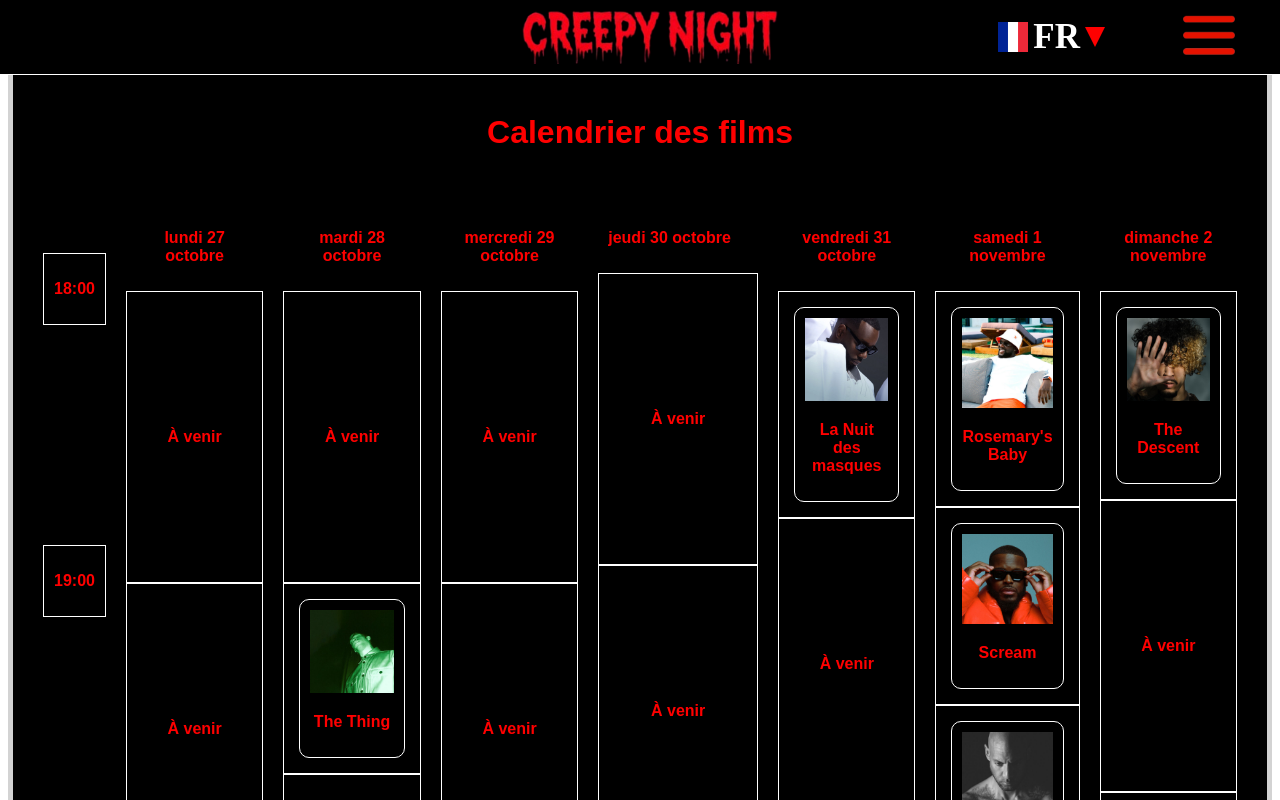
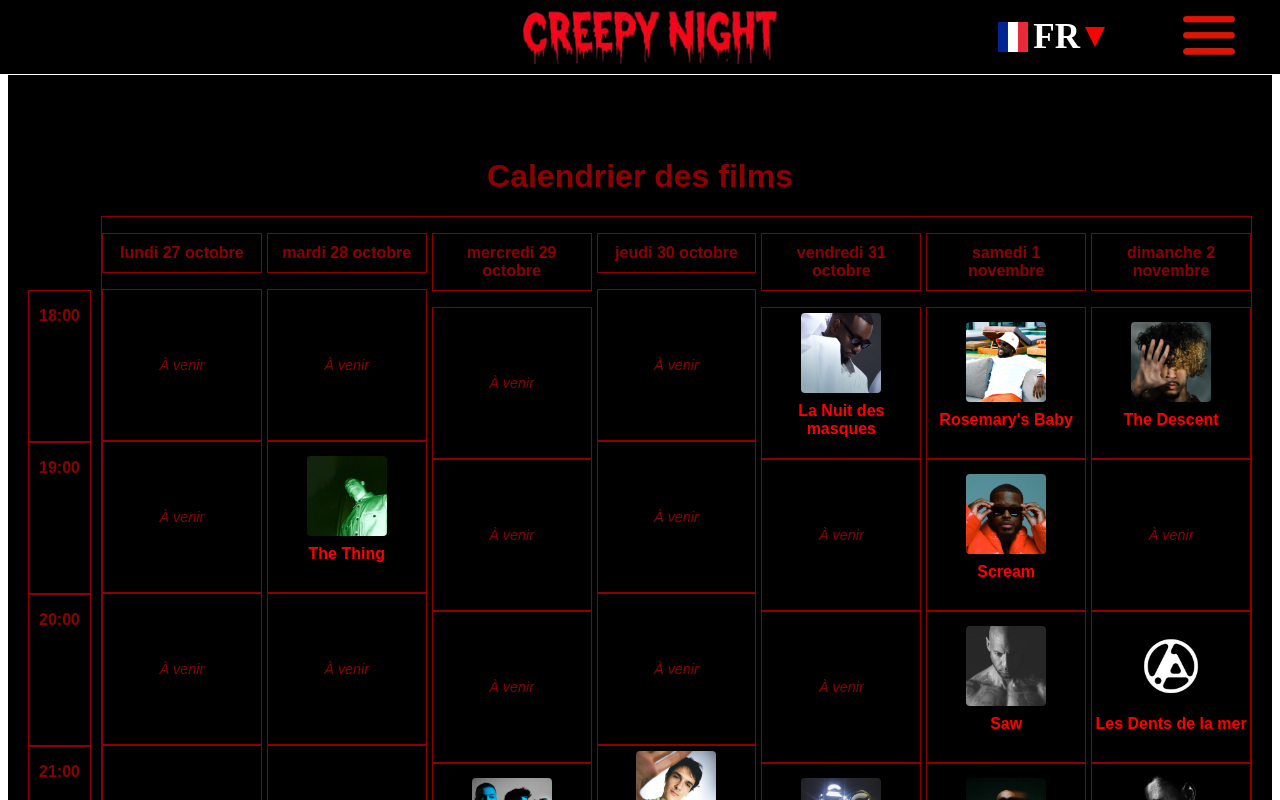
Before and after one commit to Zuuret/SAE-S3-S4_Creepy_Night, a Vue app: page /cinepeur in a window 1280 px wide. Shown: the top 800 px of the page. Built offline with nearby package versions, Linux system fonts and the light colour scheme.

Commit message:
Refonte du css pour le cinepeur

```diff
--- a/src/views/ReservationCinepeur.vue
+++ b/src/views/ReservationCinepeur.vue
@@ -1,18 +1,45 @@
 <template>
-  <div class="body item flex-column">
+  <div class="body">
+    <!-- Barre de Navigation -->
     <div><NavBar /></div>
-    <h1 class="item">Calendrier des films</h1>
-    <div class="item flex-row">
-      <div class="item flex-column" style="margin-top: 50px"><div v-for="hour in hours" :key="hour" class="item heures bordure"><p>{{ hour }}</p></div></div>
-      <div class="grille ">
-        <div v-for="day in days" :key="day" class=""><p class="item">{{ day }}</p>
-          <div v-for="hour in hours" :key="hour" class="flex-row bordure">
-            <div v-if="!filmsByDayAndHour[day][hour]" class="case ">
+
+    <!-- Titre -->
+    <h1>Calendrier des films</h1>
+
+    <!-- Contenu principal -->
+    <div class="flex-row">
+
+      <!-- Colonne des heures -->
+      <div class="flex-column" style="margin-top: 74px">
+        <div
+            v-for="hour in hours"
+            :key="hour"
+            class="heures bordure"
+        >
+          <p>{{ hour }}</p>
+        </div>
+      </div>
+
+      <!-- Grille des films -->
+      <div class="grille">
+        <div v-for="day in days" :key="day">
+          <!-- En-tête de jour -->
+          <p>{{ day }}</p>
+
+          <!-- Cellules horaires -->
+          <div v-for="hour in hours" :key="hour" class="bordure">
+            <!-- Cellule vide -->
+            <div
+                v-if="!filmsByDayAndHour[day][hour]"
+                class="case"
+            >
               <p>À venir</p>
             </div>
+
+            <!-- Cellule occupée -->
             <div v-if="filmsByDayAndHour[day][hour]" class="item">
               <router-link :to="`/cinepeur/${filmsByDayAndHour[day][hour].id}`">
-                <img :src="filmsByDayAndHour[day][hour].image" alt="Affiche du concert" />
+                <img :src="filmsByDayAndHour[day][hour].image" alt="Affiche du concert"/>
                 <p>{{ filmsByDayAndHour[day][hour].nomFilm }}</p>
               </router-link>
             </div>
@@ -22,6 +49,7 @@
     </div>
   </div>
 </template>
+
 
 <script>
 import {mapActions, mapState} from 'vuex';
@@ -92,7 +120,7 @@ export default {
 </script>
 
 <style scoped>
-
+/*
 .body {
   align-items: center;
   font-weight: bold;
@@ -239,4 +267,135 @@ h1,h2,h3,h4,h5,h6,p {
   .align-right {margin-inline: 30%;}
   .image-width {width: 100%}
 }
+*/
+
+/* Corps principal */
+.body {
+  text-decoration: none;
+  display: flex;
+  flex-direction: column;
+  align-items: center;
+  font-family: Arial, sans-serif;
+  background-color: black;
+  padding: 20px;
+}
+
+h1 {
+  font-size: 2rem;
+  color: darkred;
+  margin-top: 70px;
+}
+
+/* Conteneur global des jours et heures */
+.flex-row {
+  text-decoration: none;
+  display: flex;
+  flex-direction: row;
+}
+
+.flex-column {
+  text-decoration: none;
+  display: flex;
+  flex-direction: column;
+}
+
+/* Colonne des heures */
+.heures {
+  background-color: black;
+  text-align: center;
+  color: darkred;
+  font-weight: bold;
+  padding-inline: 10px;
+  height: 150px;
+  border: 1px solid darkred;
+  flex: none; /* Taille fixe */
+}
+
+/* Grille principale */
+.grille {
+  text-decoration: none;
+  display: grid;
+  grid-template-columns: repeat(7, 1fr); /* 7 jours */
+  grid-auto-rows: 150px; /* Hauteur uniforme pour chaque cellule */
+  gap: 5px;
+  margin-left: 10px; /* Sépare la grille des heures */
+  background-color: black;
+  border: 1px solid darkred;
+}
+
+/* En-tête des jours */
+.grille > div > p {
+  font-size: 1rem;
+  font-weight: bold;
+  text-align: center;
+  padding: 10px;
+  background-color: black;
+  color: darkred;
+  border: 1px solid darkred;
+}
+
+/* Cellules */
+.case, .item {
+  height: 150px; /* Taille uniforme */
+  display: flex;
+  justify-content: center;
+  align-items: center;
+  text-align: center;
+  border: 1px solid darkred;
+}
+
+/* Cellules "À venir" */
+.case {
+  font-size: 0.9rem;
+  color: darkred;
+  font-style: italic;
+}
+
+/* Cellules occupées */
+.item img {
+  max-width: 5rem;
+  max-height: 80%;
+  object-fit: contain;
+  border-radius: 4px;
+}
+
+.item a {
+  text-decoration: none;
+}
+
+.item p {
+  margin-top: 5px;
+  text-align: center;
+  font-weight: bold;
+  color: red;
+}
+
+/* Effet au survol */
+.case:hover {
+  background-color: #0F0F0F;
+}
+
+.item:hover {
+  background-color: #0F0F0F;
+  transform: scale(1.08);
+  transition: transform 0.2s ease;
+}
+
+/* Responsivité */
+@media (max-width: 768px) {
+  .grille {
+    grid-template-columns: repeat(2, 1fr); /* Affiche 2 jours par ligne */
+    gap: 10px;
+  }
+
+  .heures {
+    font-size: 0.8rem;
+    padding: 5px;
+  }
+
+  .case, .item {
+    height: 120px; /* Réduisez la taille pour les petits écrans */
+  }
+}
+
 </style>
```
